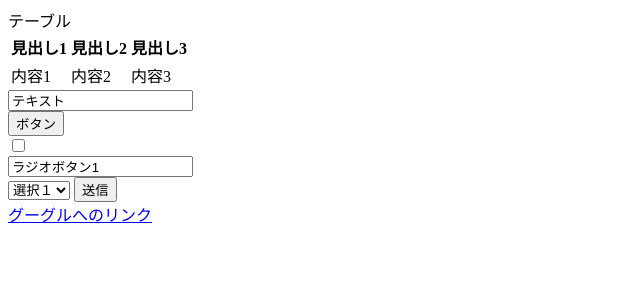
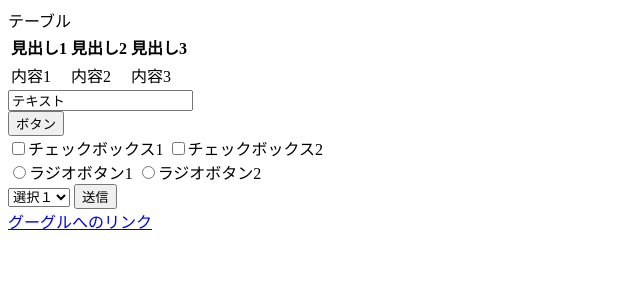
Before and after one commit to FujiiNoritsugu/Python_WebApp, a Flask app: page /try_html in a window 1280 px wide. Shown: the top 300 px of the page, without its empty margins (0-640 px from the left). Run offline with Flask 2, Linux system fonts and the light colour scheme.

Commit message:
htmlの演習

```diff
--- a/app.py
+++ b/app.py
@@ -62,6 +62,6 @@ def try_html():
     return render_template('./try_html.html')
 
 
-@app.route('/show_data')
+@app.route('/show_data', methods=["GET", "POST"])
 def show_data():
     return request.form
--- a/templates/try_html.html
+++ b/templates/try_html.html
@@ -16,11 +16,13 @@
             <td>内容2</td>
             <td>内容3</td>
         </table>
-        <form method="POST" action="action="http://127.0.0.1:5000/show_data">
+        <form method="POST" action="http://127.0.0.1:5000/show_data">
             <input type="text" name="text" value="テキスト"><br>
             <input type="button" name="button" value="ボタン"><br>
-            <input type="checkbox" name="check" value="チェックボックス1"><br>
-            <input type="radio name"="radio" value="ラジオボタン1"><br>
+            <input type="checkbox" name="check" value="チェックボックス1">チェックボックス1
+            <input type="checkbox" name="check" value="チェックボックス2">チェックボックス2<br>
+            <input type="radio" name="radio" value="ラジオボタン1">ラジオボタン1
+            <input type="radio" name="radio" value="ラジオボタン2">ラジオボタン2<br>
             <select name="select">
                 <option name="option1">選択１</option>
                 <option name="option2">選択２</option>
```
